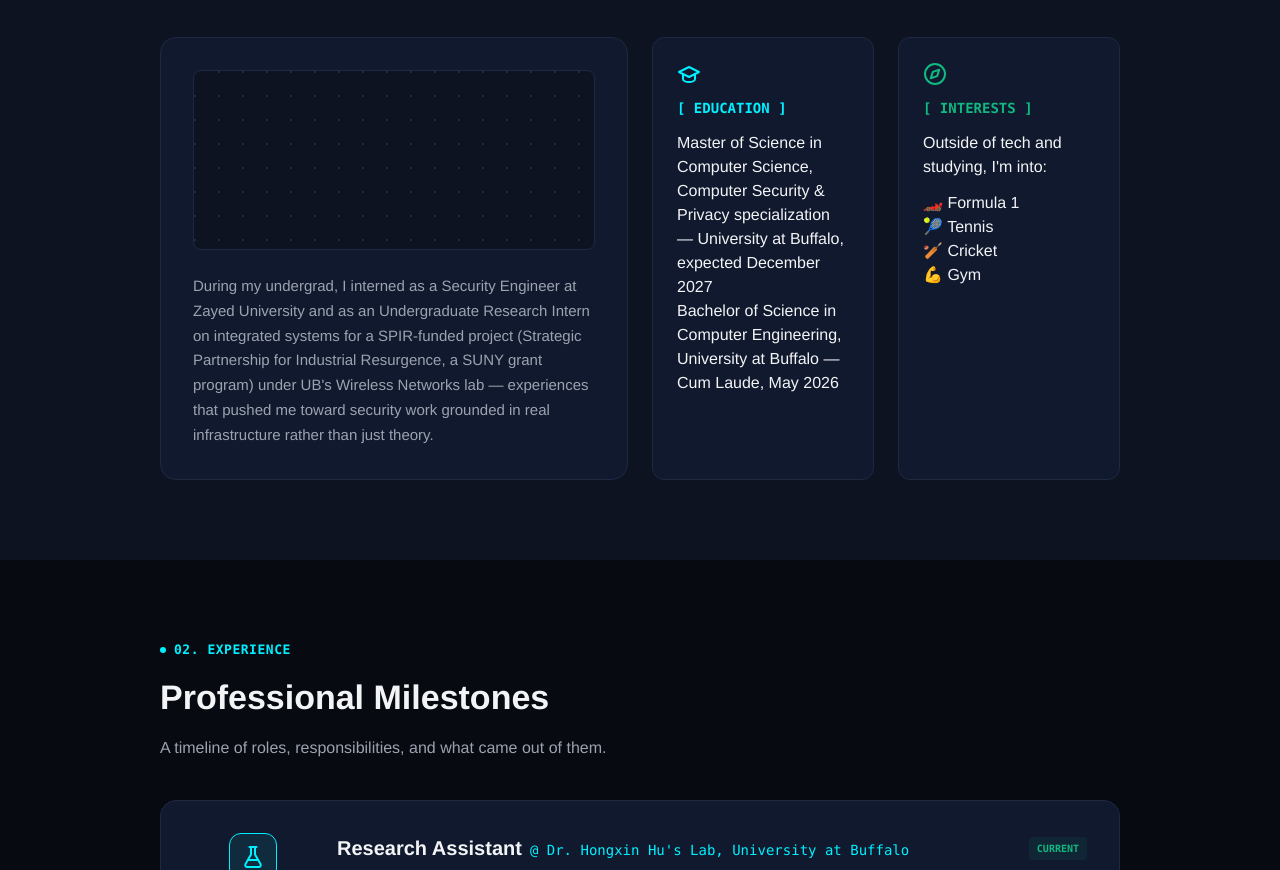
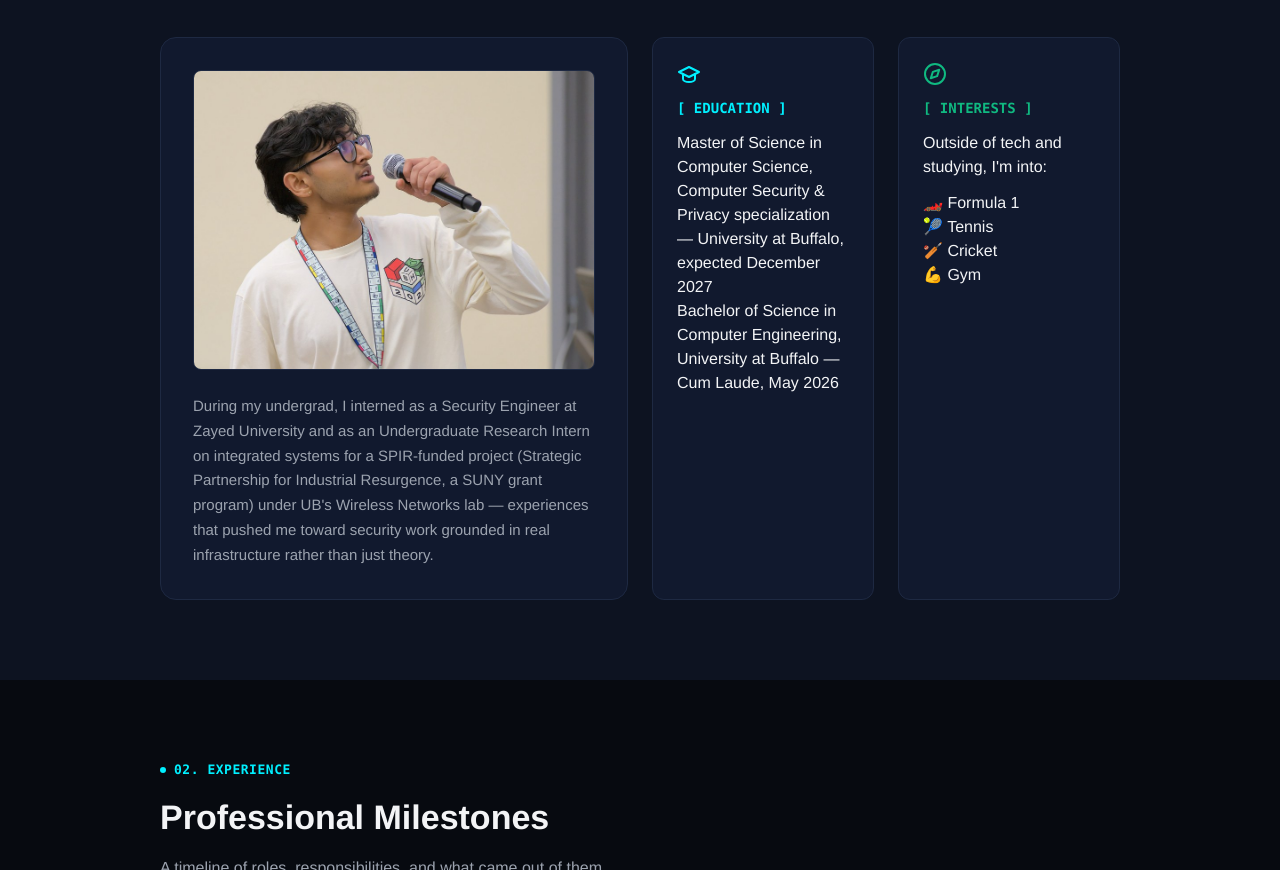
Before and after one commit to krishpuw/Personal-Website-, a plain HTML site: page index.html in a window 1280 px wide. Shown: the part 864-1734 px from the top of the page. Drawn offline with Linux system fonts and the light colour scheme.

Commit message:
Add speaking photo to About section bio card

```diff
--- a/css/styles.css
+++ b/css/styles.css
@@ -789,10 +789,20 @@ textarea {
 }
 
 .about-bio__image {
-  height: 180px;
+  position: relative;
+  height: 300px;
   width: 100%;
   border-radius: 8px;
   border: 1px solid var(--border);
+  overflow: hidden;
+}
+
+.about-bio__photo {
+  width: 100%;
+  height: 100%;
+  object-fit: cover;
+  object-position: center 12%;
+  display: block;
 }
 
 .about-bio p {
--- a/index.html
+++ b/index.html
@@ -131,7 +131,9 @@
       <div class="about-grid">
         <div class="reveal" style="transition-delay:80ms">
           <div class="card about-bio">
-            <div class="about-bio__image bg-grid"></div>
+            <div class="about-bio__image">
+              <img src="img/about-speaking.jpg" alt="Krish Puwar speaking on stage as Director of UB Hacking" class="about-bio__photo" loading="lazy" />
+            </div>
             <!-- <p>I'm pursuing an MS in Computer Science at the University at Buffalo, specializing in Computer Security and Privacy, expected December 2027. Before that, I completed my BS in Computer Engineering at UB (Cum Laude, 3.44 GPA), which gave me a hardware-level foundation — ARM microcontrollers, FPGA/VHDL, embedded systems — that still shapes how I think about securing real systems, not just code.</p> -->
             <p>During my undergrad, I interned as a Security Engineer at Zayed University and as an Undergraduate Research Intern on integrated systems for a SPIR-funded project (Strategic Partnership for Industrial Resurgence, a SUNY grant program) under UB's Wireless Networks lab — experiences that pushed me toward security work grounded in real infrastructure rather than just theory.</p>
           </div>
```
Also changed, not shown: img/about-speaking.jpg (added).
